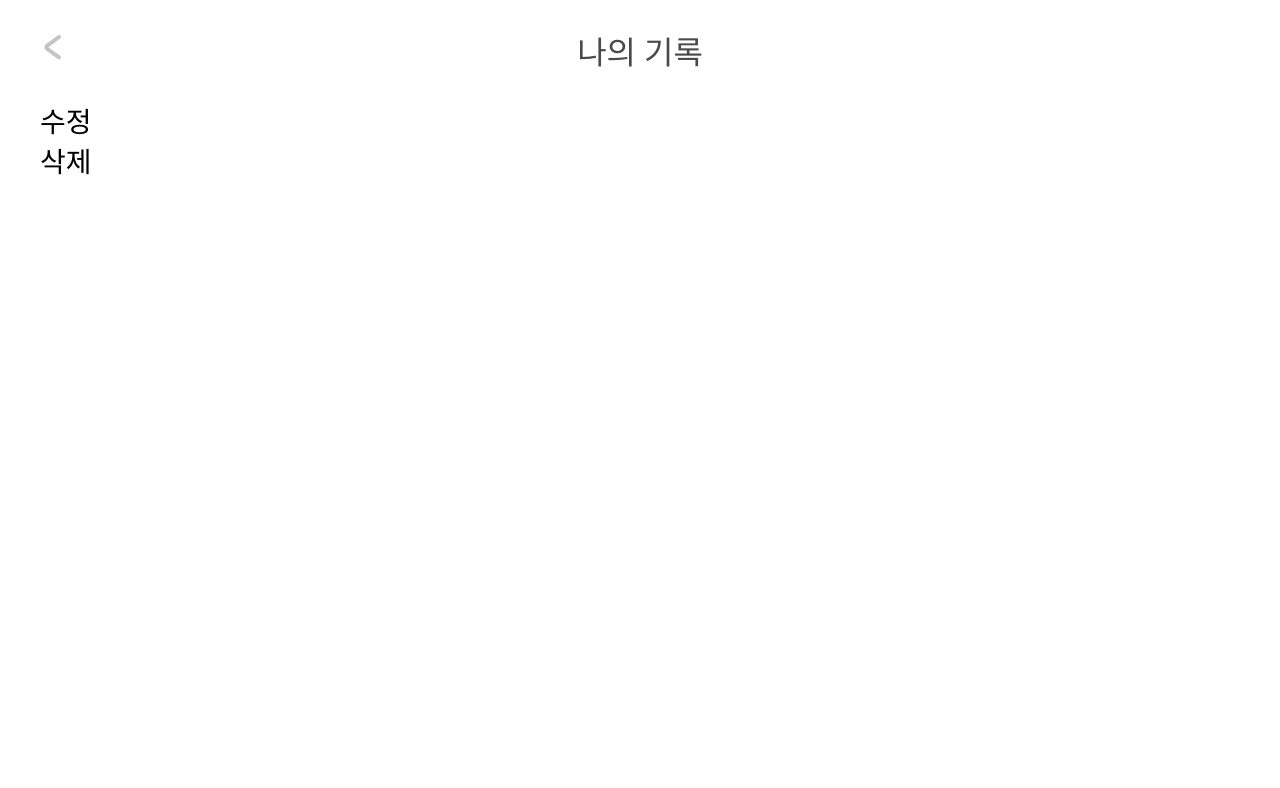
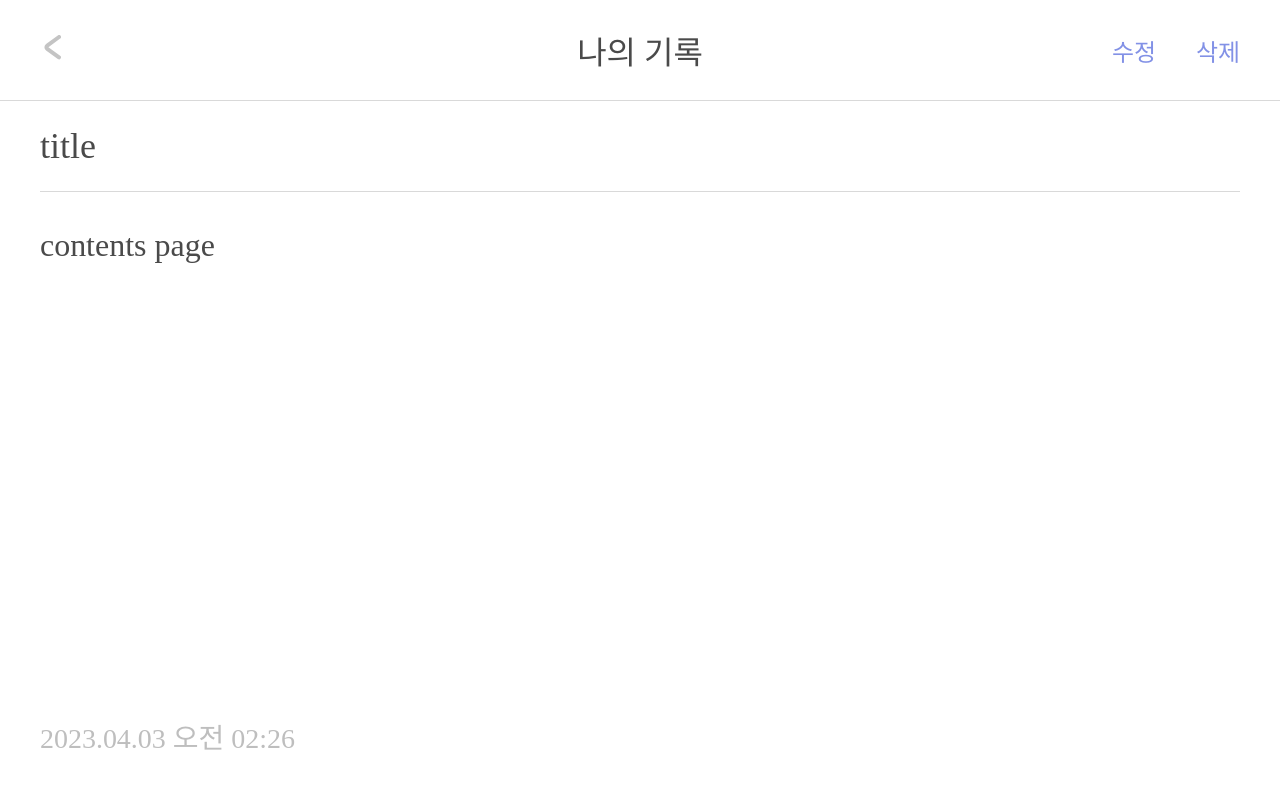
Before and after one commit to Kimbangul/IHuAe-web, a Next.js app: page /diary/detail/1 in a window 1280 px wide. Shown: the top 788 px of the page. Built offline with nearby package versions, Linux system fonts and the light colour scheme; a web font is replaced by a local one.

Commit message:
style: detail page styling

```diff
--- /dev/null
+++ b/src/components/diary/detail/DetailStyle.ts
@@ -0,0 +1,56 @@
+import styled from "styled-components";
+
+export const Detail = {
+  Wrap: styled.div`
+    height: 100%;
+    display: flex;
+    flex-direction: column;
+  `,
+  Inner: styled.section`
+    border-top: 0.1rem solid ${({theme}) => theme.color.text.text_01};
+    display: flex;
+    flex-direction: column;
+    flex-grow: 1;
+  `,
+  Title: styled.h2`
+    font-size: 1.8rem;
+    padding: 1.2rem 0rem;
+    margin: 0 2rem;
+    color: ${({theme}) => theme.color.text.text_09};
+    border-bottom: 0.1rem solid ${({theme}) => theme.color.text.text_01};
+    ${({theme}) => theme.font.sans.regular};
+  `,
+  Content: styled.div`
+    padding: 1.8rem 2rem;
+    padding-bottom: 2.2rem;
+    flex-grow: 1;
+    display: flex;
+    flex-direction: column;
+  `,
+  Text: styled.p`
+    flex-grow: 1;
+    font-size: 1.6rem;
+    color: ${({theme}) => theme.color.text.text_09};
+    ${({theme}) => theme.font.sans.regular};
+  `,
+  Date: styled.div`
+    font-size: 1.4rem;
+    color: ${({theme}) => theme.color.text.text_03};
+  `
+}
+
+export const Menu = {
+  List: styled.ul`
+    position: absolute;
+    right: 2rem;
+    gap: 2rem;
+    top: 50%;
+    transform: translateY(-50%);
+    display: flex;
+  `,
+  Item: styled.li`
+    font-size: 1.2rem;
+    color: ${({theme}) => theme.color.main.main};
+    ${({theme}) => theme.font.sans.medium};
+  `,
+}
--- a/src/components/diary/detail/DetailView.tsx
+++ b/src/components/diary/detail/DetailView.tsx
@@ -1,31 +1,34 @@
+import moment from 'moment';
 import Header from '@/components/common/Header';
+import { Menu, Detail } from './DetailStyle';
 
 const DetailView = () => {
+  const tmpAmPm = moment().format(`a`) ==='pm'?'오후':'오전';
+  const tmpTime = moment().format(`YYYY.MM.DD ${tmpAmPm} HH:mm`);
   return(
-    <div>
+    <Detail.Wrap>
       <Header title='나의 기록' back={true} menu={DetailViewMenu()}/>
-      <section className='inner'>
-
-      </section>
-    </div>
+      <Detail.Inner className='inner'>
+        <Detail.Title>title</Detail.Title>
+        <Detail.Content>
+          <Detail.Text>contents page</Detail.Text>
+          <Detail.Date>{tmpTime}</Detail.Date>
+        </Detail.Content>
+      </Detail.Inner>
+    </Detail.Wrap>
   )
 }
 
 const DetailViewMenu = () => {
   return(
-    <ul>
-    {/* position: absolute;
-    right: 2rem;
-    top: 50%;
-    transform: translateY(-50%);
-    display: flex; */}
-      <li>
+    <Menu.List>
+      <Menu.Item>
         수정
-      </li>
-      <li>
+      </Menu.Item>
+      <Menu.Item>
         삭제
-      </li>
-    </ul>
+      </Menu.Item>
+    </Menu.List>
   )
 }
 
```
